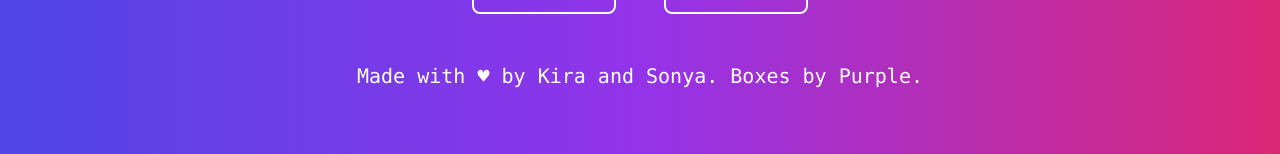
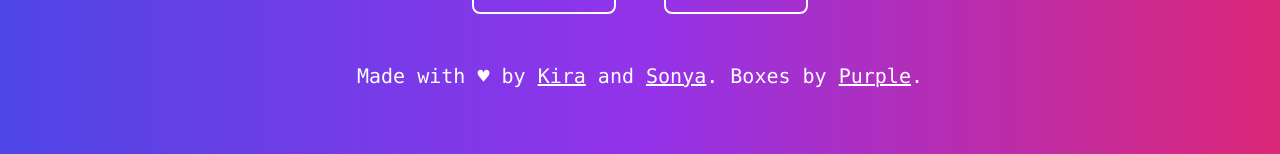
Before and after one commit to newclarityex/CatBoxes, a React (Vite) app: page / in a window 1280 px wide. Shown: the part 601-755 px from the top of the page. Built offline with nearby package versions, Linux system fonts and the light colour scheme.

Commit message:
credit changes

```diff
--- a/src/App.tsx
+++ b/src/App.tsx
@@ -263,9 +263,9 @@ function App() {
       <div className="text-xl 2xl:text-2xl text-white px-8 text-center my-12">
         <p>
           Made with &hearts; by{" "}
-          <a href="https://github.com/newclarityex">Kira</a> and{" "}
-          <a href="https://github.com/SleepySonya">Sonya</a>. Boxes by{" "}
-          <a href="https://discord.com/users/189110347943116800">Purple</a>.
+          <a href="https://github.com/newclarityex" className="underline" target="_blank">Kira</a> and{" "}
+          <a href="https://github.com/SleepySonya"  className="underline" target="_blank">Sonya</a>. Boxes by{" "}
+          <a href="https://twitter.com/PurplePLS" className="underline" target="_blank">Purple</a>.
         </p>
       </div>
     </div>
```
